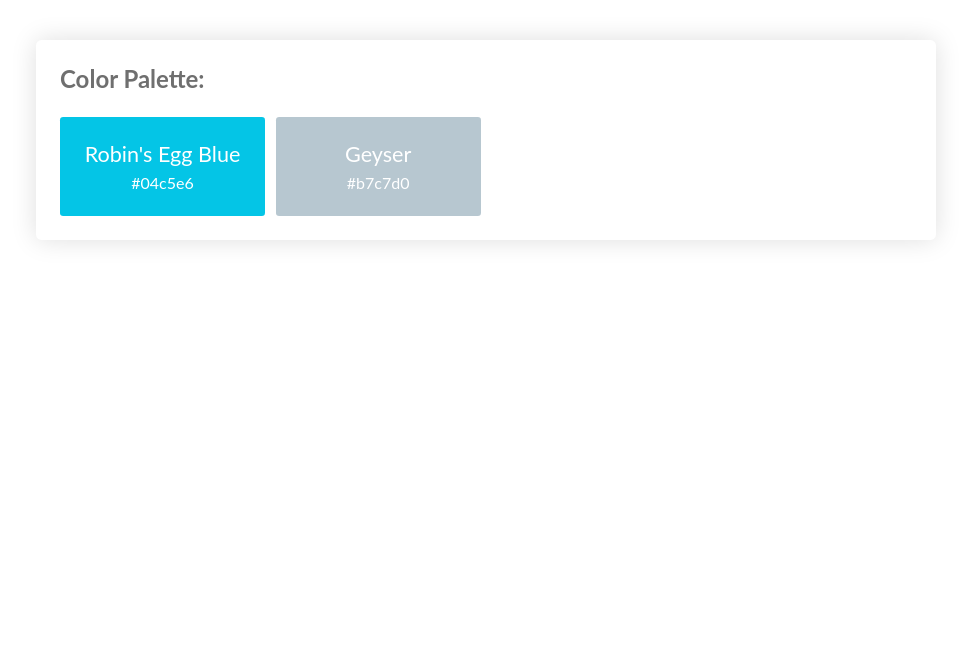
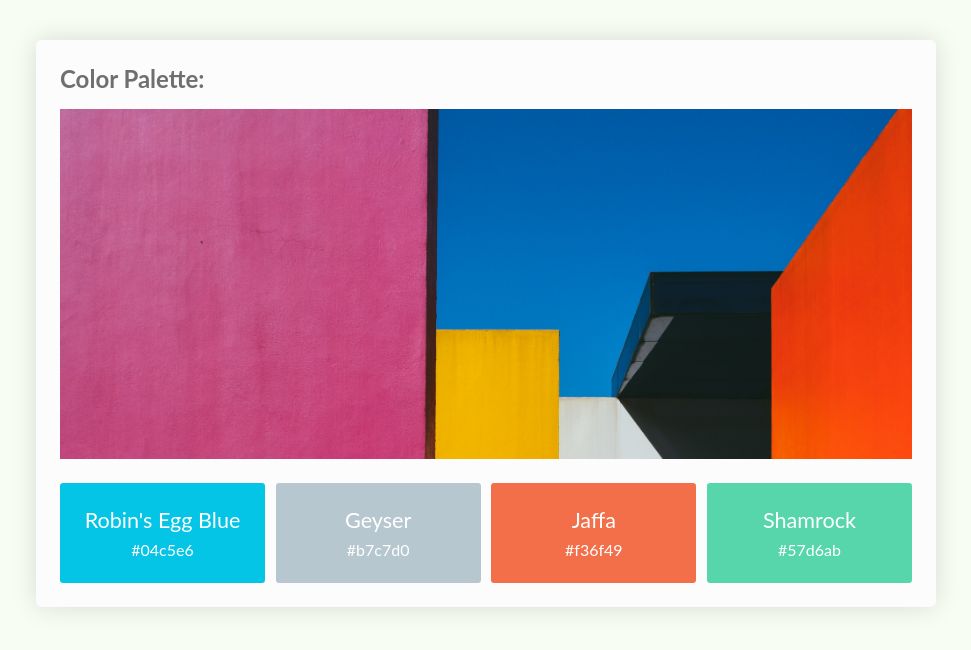
Before and after one commit to eojedapilchik/js-color-palette-01, a plain HTML site: page index.html in a window 1280 px wide. Shown: the whole page, without its empty margins (154-1125 px from the left). Drawn offline with Linux system fonts and the light colour scheme.

Commit message:
js dom traversing

```diff
--- a/css/style.css
+++ b/css/style.css
@@ -44,7 +44,7 @@ li span {
 
 .banner {
   height: 350px;
-  background-image: url("img/banner-bg.jpg");
+  background-image: url("../img/banner-bg.jpg");
   background-position: 0 -50px;
   background-size: cover;
 }
--- a/js/app.js
+++ b/js/app.js
@@ -10,3 +10,22 @@ firstItem.style.backgroundColor = "#04c5e6";
 //the second list item
 const nextItem = firstItem.nextElementSibling;
 nextItem.style.backgroundColor = "#b7c7d0";
+
+//last item
+const lastItem = list.lastElementChild;
+lastItem.style.backgroundColor = "#57d6ab";
+
+// the second-to-last list item
+const prevItem = lastItem.previousElementSibling;
+prevItem.style.backgroundColor = "#f36f49";
+
+// banner
+const banner = document.querySelector("div.wrapper div");
+banner.className = "banner";
+
+// wrapper
+const wrapper = banner.parentNode;
+wrapper.style.backgroundColor = "#fcfcfc";
+
+const body = wrapper.parentNode;
+body.style.backgroundColor = "#f8fdf3";
```
